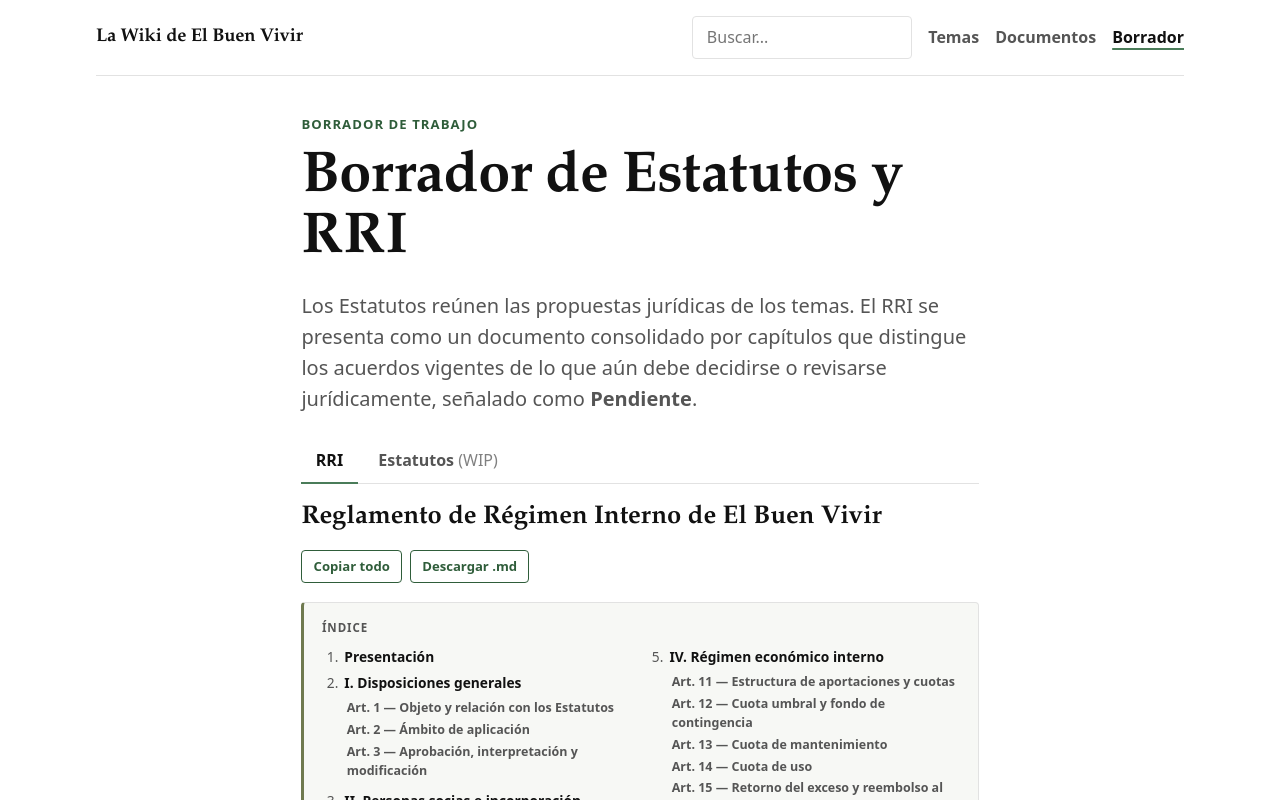
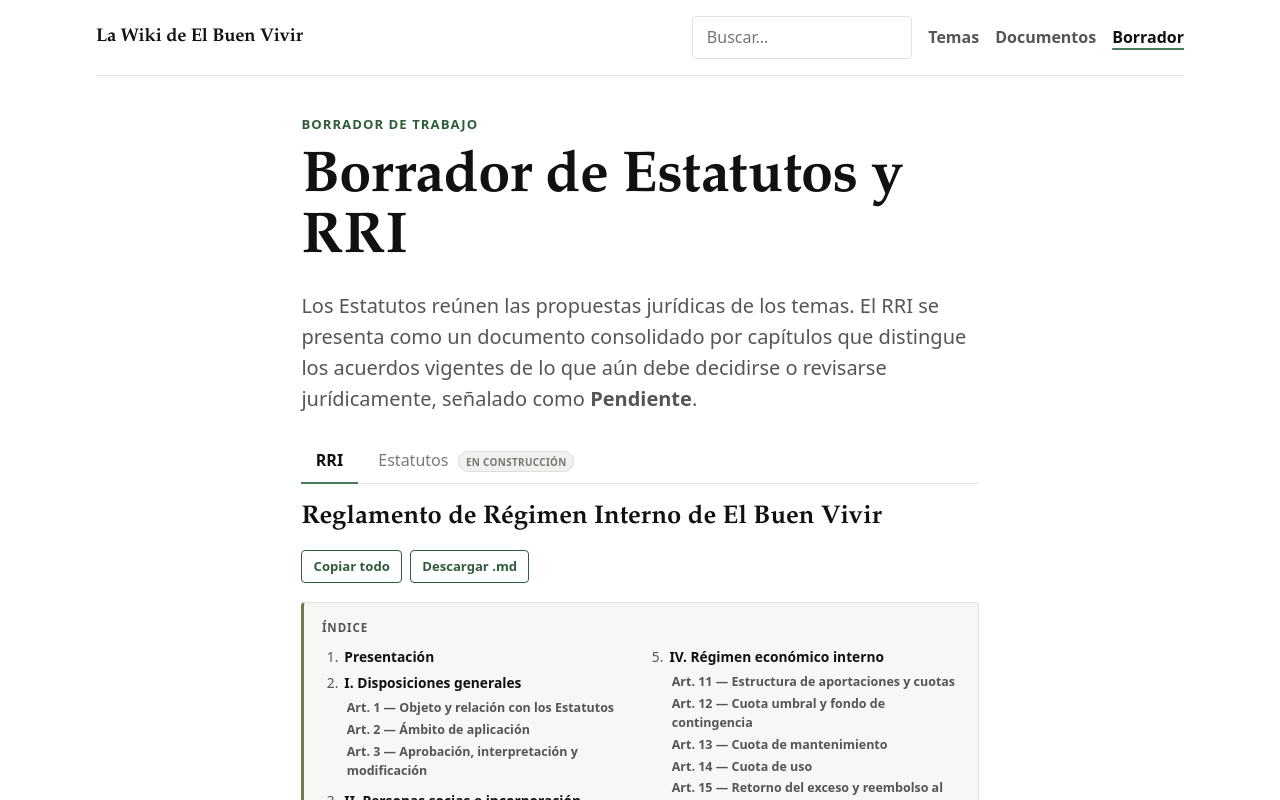
Before and after one commit to LuisSevillano/elbuenvivir-commons, a SvelteKit app: page /borrador in a window 1280 px wide. Shown: the top 800 px of the page. Built offline with nearby package versions, Linux system fonts and the light colour scheme.

Commit message:
Mark the Estatutos draft as under construction.

```diff
--- a/src/routes/borrador/+page.svelte
+++ b/src/routes/borrador/+page.svelte
@@ -145,8 +145,8 @@
     <button role="tab" aria-selected={active === 'rri'} class:active={active === 'rri'} onclick={() => (active = 'rri')}>
       RRI
     </button>
-    <button role="tab" aria-selected={active === 'estatutos'} class:active={active === 'estatutos'} onclick={() => (active = 'estatutos')}>
-      Estatutos <span>(WIP)</span>
+    <button role="tab" aria-selected={active === 'estatutos'} class:active={active === 'estatutos'} class:wip={active !== 'estatutos'} onclick={() => (active = 'estatutos')}>
+      Estatutos <span class="wip-badge"><span class="wip-label-full">En construcción</span><span class="wip-label-short">WIP</span></span>
     </button>
   </div>
 
@@ -162,8 +162,17 @@
     <div id="rri">
       <RriDraftView draft={data.rri} topicTitles={data.topicTitles} />
     </div>
-  {:else if statutes.articles.length > 0}
-    <ol class="articles" id="estatutos">
+  {:else}
+    <section id="estatutos" class="statutes-draft" aria-label="Borrador de Estatutos en construcción">
+      <aside class="wip-notice" role="status">
+        <span class="notice-icon" aria-hidden="true">!</span>
+        <div>
+          <strong>Área en construcción · Sin revisar</strong>
+          <p>Este borrador de Estatutos está en elaboración y todavía no ha pasado una revisión jurídica y editorial completa. Su contenido es provisional; no debe interpretarse como una propuesta cerrada.</p>
+        </div>
+      </aside>
+      {#if statutes.articles.length > 0}
+        <ol class="articles statutes-content">
           {#each statutes.articles as art, i (art.topicSlug + art.heading)}
             <li id={`estatutos-articulo-${i + 1}`}>
               <div class="art-head">
@@ -187,6 +196,8 @@
       {:else}
         <p class="empty-note">Este documento aún no tiene artículos propuestos.</p>
       {/if}
+    </section>
+  {/if}
 
   <p class="draft-disclaimer">
     Borrador de trabajo generado a partir de la Ley 4/2002 de CyL, los estatutos de otras cooperativas y
@@ -205,7 +216,26 @@
     border-bottom: 2px solid transparent; margin-bottom: -1px;
   }
   .doc-switch button.active { color: var(--ink); border-bottom-color: var(--accent-warm); }
-  .doc-switch button span { color: gray; font-weight: lighter;  }
+  .doc-switch button .wip-badge {
+    background: #f1f1ef;
+    border: 1px solid #deded9;
+    border-radius: 999px;
+    color: #777872;
+    font-size: 0.62rem;
+    font-weight: 700;
+    letter-spacing: 0.035em;
+    margin-left: 0.35rem;
+    padding: 0.16rem 0.42rem;
+    text-transform: uppercase;
+    vertical-align: middle;
+    white-space: nowrap;
+  }
+  .wip-label-short { display: none; }
+  .doc-switch button.wip { color: #797a75; font-weight: lighter; }
+  @media (max-width: 320px) {
+    .wip-label-full { display: none; }
+    .wip-label-short { display: inline; }
+  }
   .doc-toolbar { display: flex; align-items: baseline; justify-content: space-between; gap: 1rem; flex-wrap: wrap; margin-bottom: 1.2rem; }
   .doc-toolbar h2 { font-family: var(--font-display); font-weight: 600; font-size: clamp(1.2rem, 2.5vw, 1.6rem); margin: 0; }
   .doc-actions { display: flex; gap: 0.5rem; }
@@ -272,4 +302,33 @@
     font-size: 0.82rem; color: var(--muted); line-height: 1.5;
   }
   .empty-note { color: var(--muted); }
+
+  .wip-notice {
+    align-items: flex-start;
+    background: #f6f6f3;
+    border: 1px solid #deded9;
+    border-left: 4px solid #96978e;
+    border-radius: 4px;
+    color: #4f504a;
+    display: flex;
+    gap: 0.75rem;
+    margin-bottom: 1.5rem;
+    padding: 0.9rem 1rem;
+  }
+  .notice-icon {
+    align-items: center;
+    background: #e7e7e2;
+    border-radius: 50%;
+    color: #66675f;
+    display: inline-flex;
+    flex: 0 0 1.35rem;
+    font-size: 0.82rem;
+    font-weight: 800;
+    height: 1.35rem;
+    justify-content: center;
+    margin-top: 0.05rem;
+  }
+  .wip-notice strong { color: #454640; font-size: 0.82rem; }
+  .wip-notice p { font-size: 0.82rem; line-height: 1.5; margin: 0.2rem 0 0; }
+  .statutes-content { filter: grayscale(1); opacity: 0.78; }
 </style>
```
Lines whose indentation alone changed are shown as unchanged.
